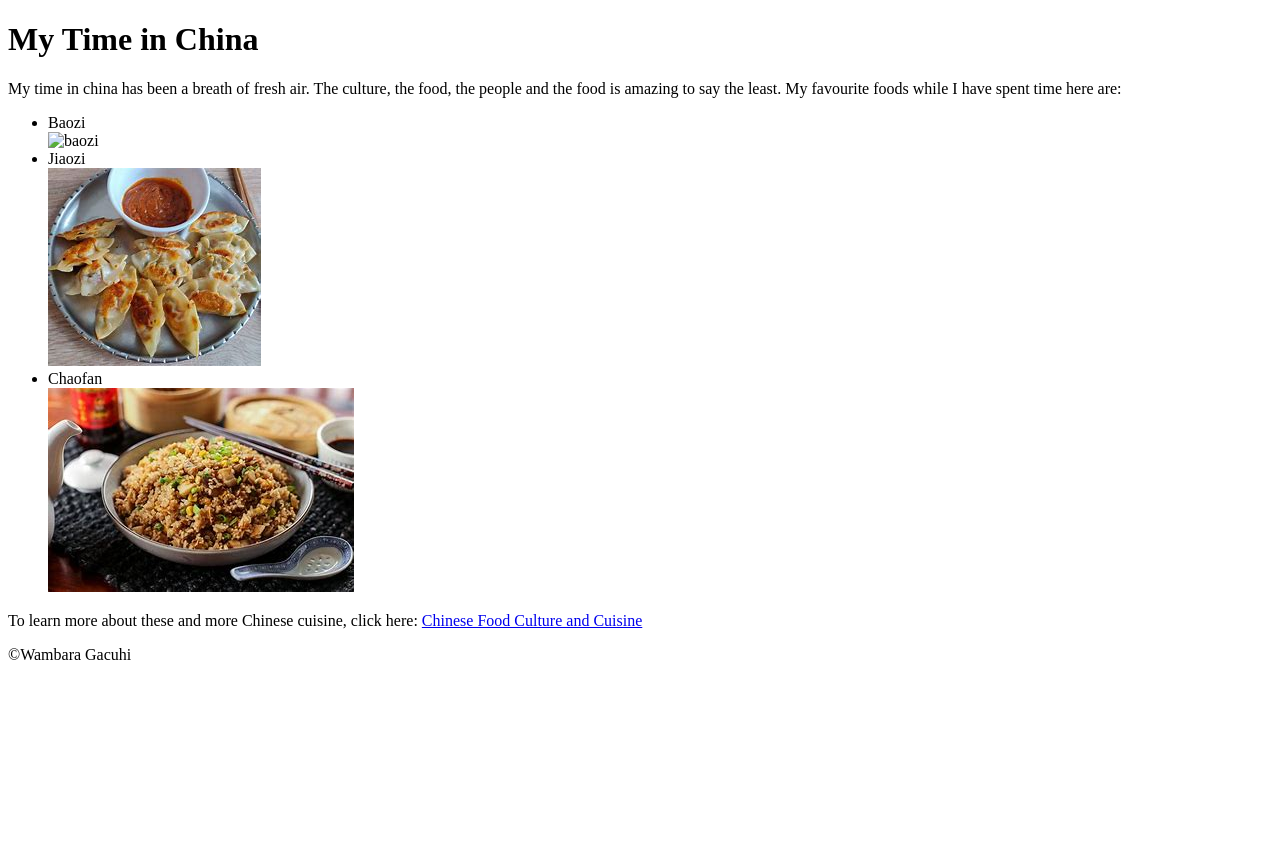
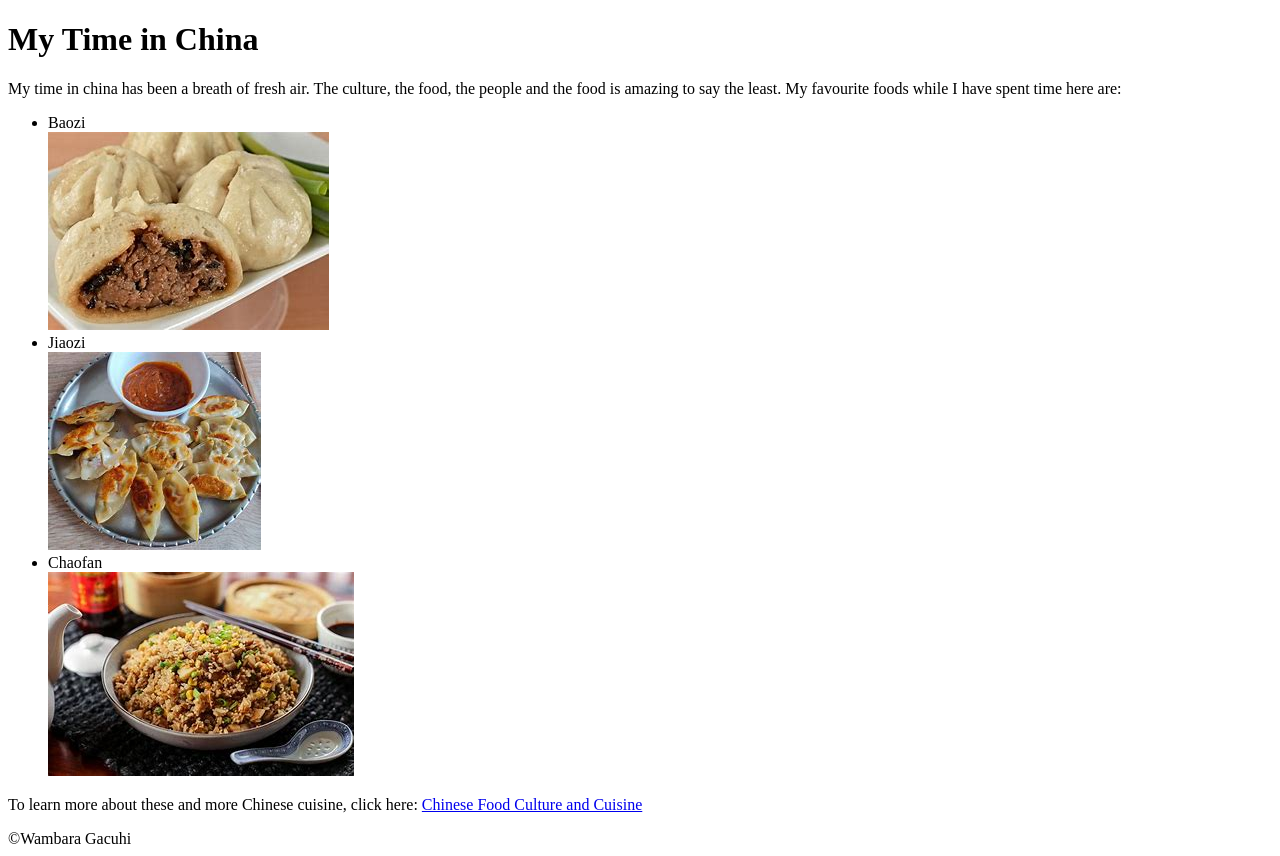
Before and after one commit to MWambara/Mytimeinchina.github.io, a plain HTML site: page WD1.html5-HTML/index.html in a window 1280 px wide. Before the commit the page ends 800 px from the top, so only its background shows below. Drawn offline with Linux system fonts and the light colour scheme.

Commit message:
Update index.html

```diff
--- a/WD1.html5-HTML/index.html
+++ b/WD1.html5-HTML/index.html
@@ -14,7 +14,7 @@
       the least. My favourite foods while I have spent time here are:</p>
     <ul>
       <li>Baozi</li>
-      <img src="WD1.html5-HTML/Images/baozi-image.jpeg" alt="baozi">
+      <img src="https://github.com/MWambara/Mytimeinchina.github.io/blob/main/WD1.html5-HTML/Images/baozi-image.jpeg" alt="baozi">
       <li>Jiaozi</li>
       <img src="images/jiaozi-image.jpeg" alt="jiaozi">
       <li>Chaofan</li>
```
